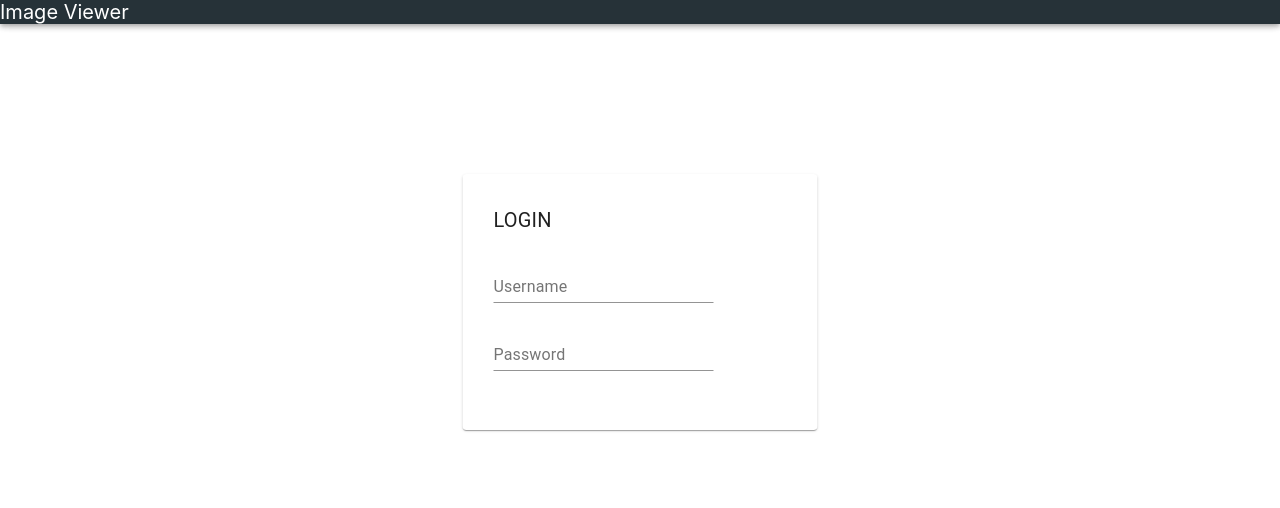
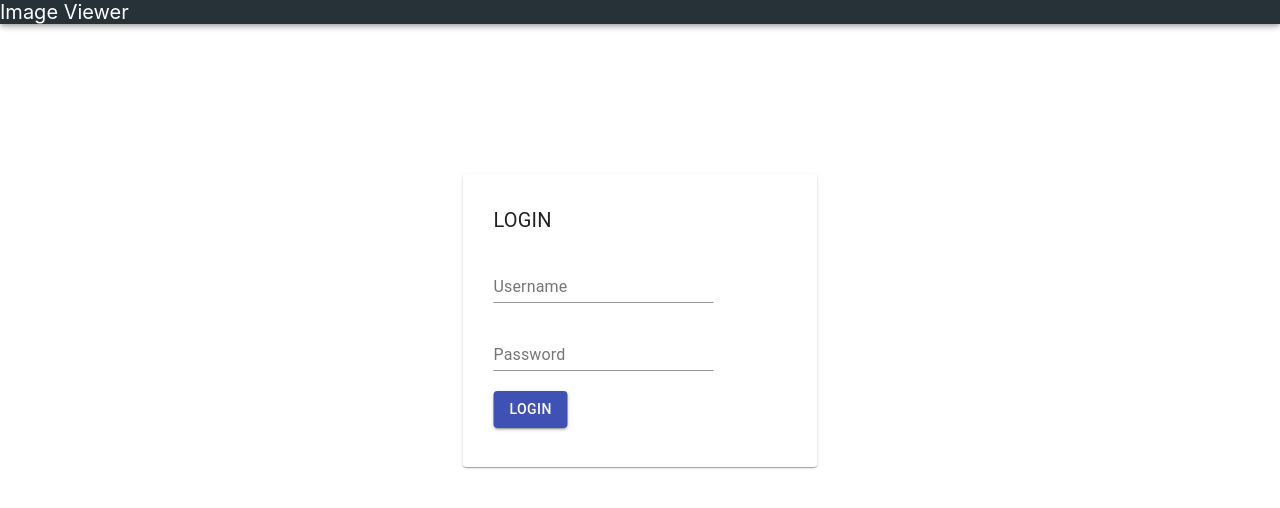
Before and after one commit to swatitoshniwal/ImageViewer, a React (Create React App) app: page / in a window 1280 px wide. Shown: the top 508 px of the page. Built offline with nearby package versions, Linux system fonts and the light colour scheme.

Commit message:
Login button defined

```diff
--- a/src/screens/login/Login.js
+++ b/src/screens/login/Login.js
@@ -7,6 +7,7 @@
 import FormControl from '@material-ui/core/FormControl';
 import InputLabel from '@material-ui/core/InputLabel';
 import Input from '@material-ui/core/Input';
+import Button from '@material-ui/core/Button';
 
 const styles = {
     card:{
@@ -45,6 +46,7 @@
                             <InputLabel htmlFor="password"> Password </InputLabel>
                             <Input id="password" type="password"/>
                         </FormControl><br/><br/>
+                        <Button variant="contained" color="primary">LOGIN</Button>
                     </CardContent>
                 </Card>
             </div>
```
